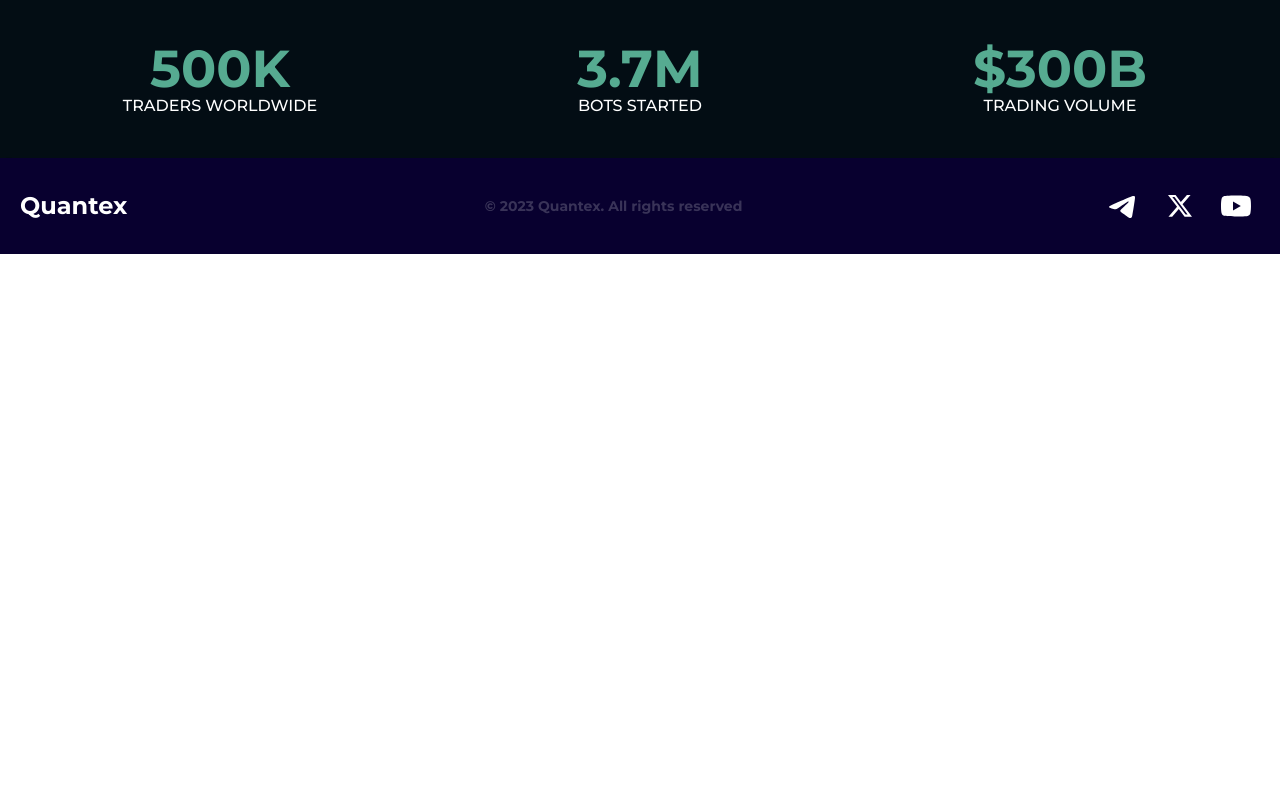
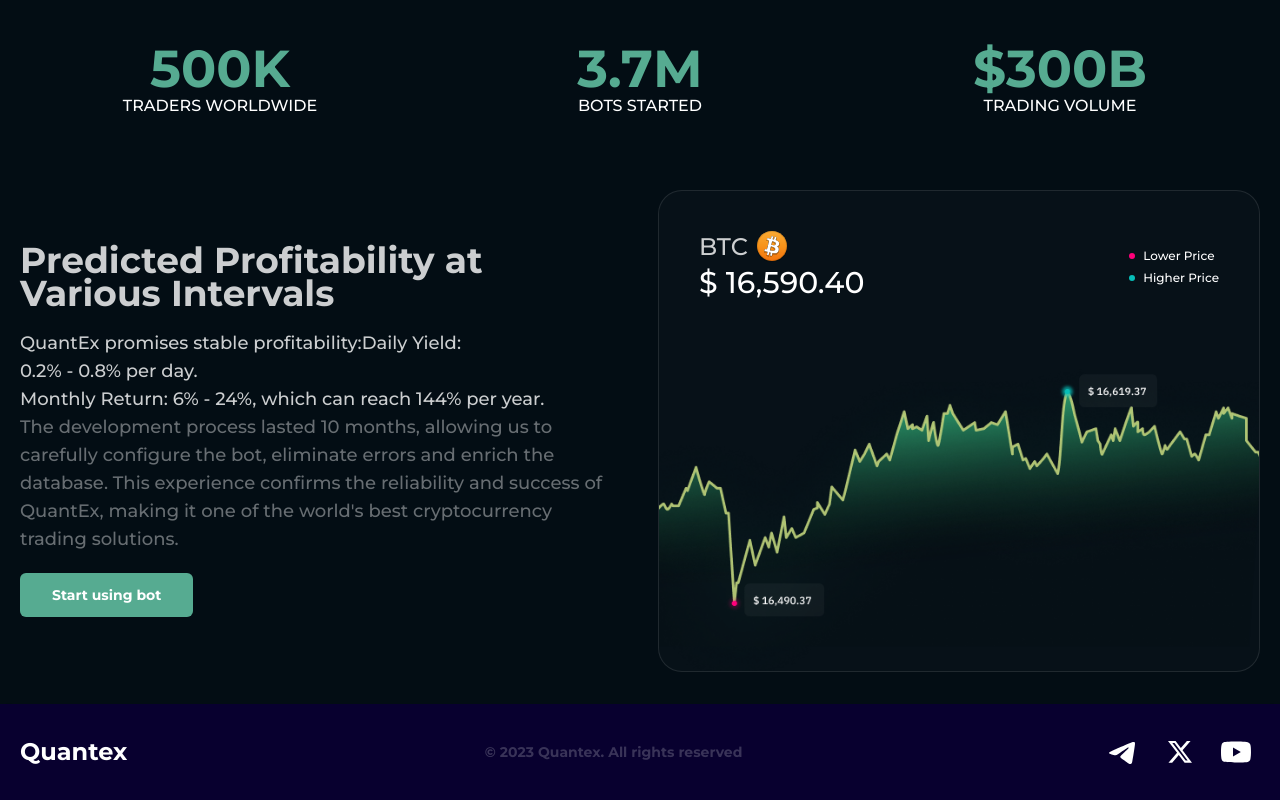
Before and after one commit to Andarov/quantex, a React (Vite) app: page / in a window 1280 px wide. Shown: the part 2109-2909 px from the top of the page. Before the commit the page ends 2363 px from the top, so only its background shows below. Built offline with nearby package versions, Linux system fonts and the light colour scheme.

Commit message:
Add Profitability section only for desctop version

```diff
--- /dev/null
+++ b/src/components/Profitability.jsx
@@ -0,0 +1,68 @@
+import React from "react";
+import { Link } from "react-router-dom";
+import degree from "../img/degree.png";
+import bitcoin from "../img/bitcoin.svg";
+
+const Profitability = () => {
+  return (
+    <div className="py-8 grid grid-cols-2 gap-9 items-center">
+      {/* content */}
+      <div className="space-y-5">
+        <h2 className="text-4xl font-semibold leading-[90%] text-white/80">
+          Predicted Profitability at <br /> Various Intervals
+        </h2>
+        <p className="text-lg font-medium">
+          <span className="text-white/80">
+            QuantEx promises stable profitability:Daily Yield: <br />
+            0.2% - 0.8% per day. <br />
+            Monthly Return: 6% - 24%, which can reach 144% per year.
+          </span>
+          <br />
+          <span className="text-white/40">
+            The development process lasted 10 months, allowing us to carefully
+            configure the bot, eliminate errors and enrich the database. This
+            experience confirms the reliability and success of QuantEx, making
+            it one of the world's best cryptocurrency trading solutions.
+          </span>
+        </p>
+        <Link className="text-sm font-semibold bg-light-green px-8 py-3 rounded-md inline-block">
+          Start using bot
+        </Link>
+      </div>
+      {/* image */}
+      <div className="bg-tab-bg border border-white/10 rounded-3xl">
+        <div className="p-10">
+          <div className="flex items-center justify-between">
+            {/* left */}
+            <div>
+              <div className="flex items-center">
+                <h3 className="text-2xl font-medium text-white/80 leading-7 mr-2">
+                  BTC
+                </h3>
+                <img src={bitcoin} alt="" />
+              </div>
+              <span className="text-3xl font-medium leading-10">
+                $ 16,590.40
+              </span>
+            </div>
+
+            {/* right */}
+            <div className="space-y-1">
+                <div className="flex items-center">
+                    <span className="w-1.5 h-1.5 bg-[#FF007A] inline-block rounded-full mr-2"></span>
+                    <span className="text-xs leading-[18px] font-medium">Lower Price</span>
+                </div>
+                <div className="flex items-center">
+                    <span className="w-1.5 h-1.5 bg-[#07BEB8] inline-block rounded-full mr-2"></span>
+                    <span className="text-xs leading-[18px] font-medium">Higher Price</span>
+                </div>
+            </div>
+          </div>
+        </div>
+        <img src={degree} alt="" />
+      </div>
+    </div>
+  );
+};
+
+export default Profitability;
--- a/src/pages/Home.jsx
+++ b/src/pages/Home.jsx
@@ -3,6 +3,7 @@
 import Hero from '../components/Hero'
 import Info from '../components/Info'
 import Investment from '../components/Investment'
+import Profitability from '../components/Profitability'
 import Trusted from '../components/Trusted'
 
 const Home = () => {
@@ -13,6 +14,7 @@
       <Trusted/>
       <Investment/>
       <Info/>
+      <Profitability/>
     </>
   )
 }
```
Also changed, not shown: src/img/bitcoin.svg (added), src/img/degree.png (added).
